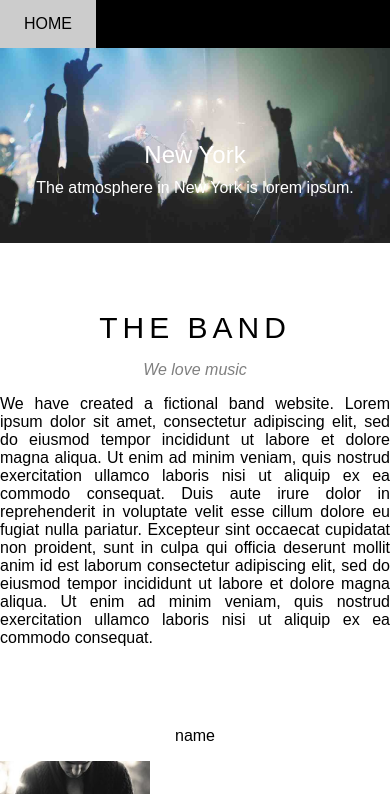
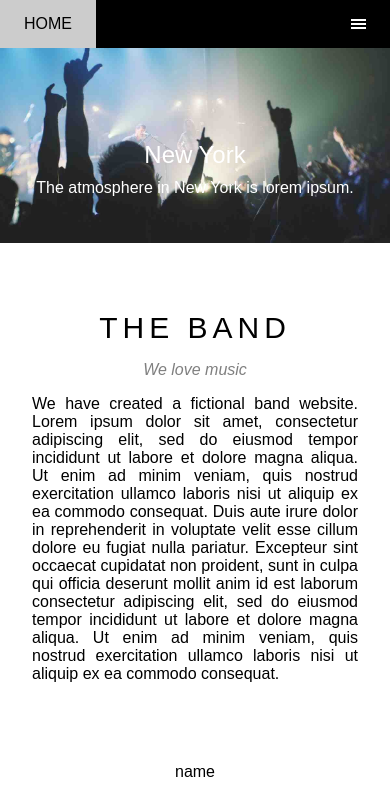
Before and after one commit to Fikri-Ramadan/Bootcamp-Frontend, a plain HTML site: page band/index.html in a window 390 px wide. Shown: the top 794 px of the page. Drawn offline with Linux system fonts and the light colour scheme.

Commit message:
make for mobile screen

```diff
--- a/band/index.html
+++ b/band/index.html
@@ -29,6 +29,11 @@
         <nav class="mobile-screen">
           <div class="link-container">
             <a href="" class="link">HOME</a>
+          </div>
+          <div class="hamburger-icon">
+            <span></span>
+            <span></span>
+            <span></span>
           </div>
         </nav>
 
--- a/band/styles/styles.css
+++ b/band/styles/styles.css
@@ -91,7 +91,7 @@ a {
 
 .about {
   max-width: 800px;
-  padding: 4rem 0;
+  padding: 4rem 2rem;
   margin: 0 auto;
 }
 
@@ -132,11 +132,13 @@ a {
   width: 150px;
   height: 150px;
   object-fit: cover;
+  margin-bottom: 1rem;
 }
 
 @media (max-width: 768px) {
   .member-container {
     flex-direction: column;
+    align-items: center;
   }
 
   nav.big-screen {
@@ -146,4 +148,19 @@ a {
   nav.mobile-screen {
     display: flex;
   }
+
+  nav.mobile-screen .hamburger-icon {
+    display: flex;
+    flex-direction: column;
+    justify-content: center;
+    align-items: center;
+    padding: 0 24px;
+    gap: 2px;
+  }
+
+  .hamburger-icon span {
+    width: 15px;
+    height: 2px;
+    background-color: white;
+  }
 }
```
